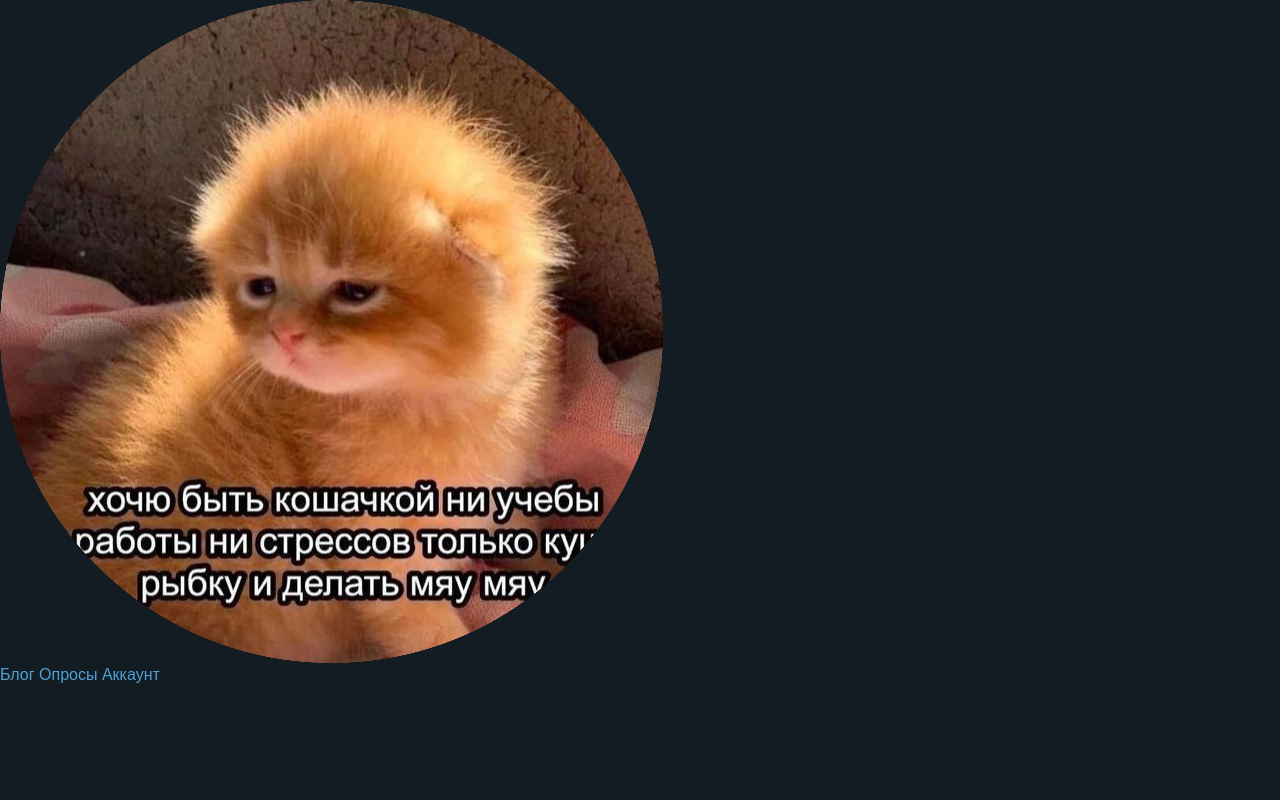
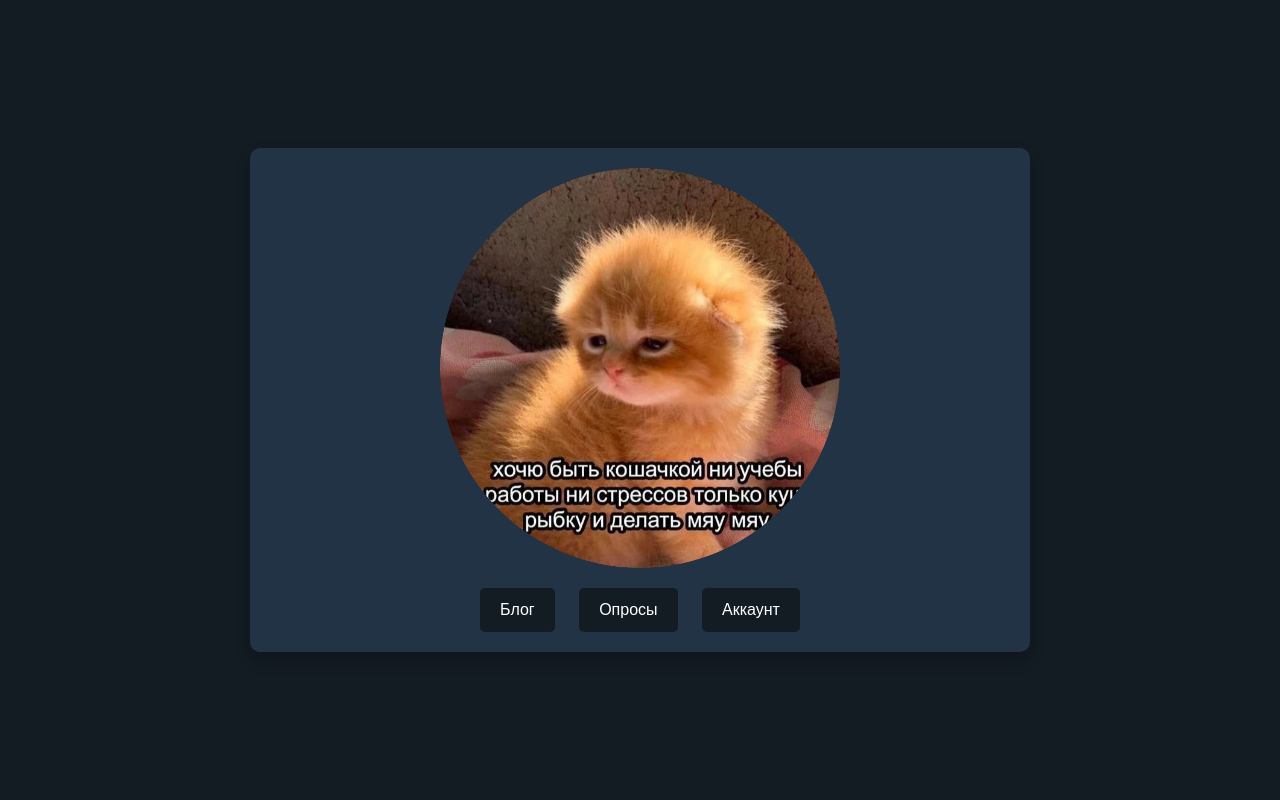
Before and after one commit to ThePigeonKing/backend2023, a Django app: page / in a window 1280 px wide. Run offline with Django 4.2, Linux system fonts and the light colour scheme; some libraries are stand-ins or nearby versions.

Commit message:
landing needs only polishing

```diff
--- a/lab4-inf_django/djangoinfire/static/styles/landing_style.css
+++ b/lab4-inf_django/djangoinfire/static/styles/landing_style.css
@@ -1,14 +1,60 @@
-/* Стили для основного контента */
-.main-content {
-  text-align: center; /* Выравнивание содержимого по центру */
-  padding: 50px 0; /* Отступ сверху и снизу */
+/* Основные стили страницы */
+body, html {
+  height: 100%;
+  margin: 0;
+  display: flex;
+  justify-content: center;
+  align-items: center;
+  flex-direction: column; /* Элементы выстраиваются в столбец */
+  background-color: #131b23; /* Темный фон, как в блоге */
+  color: #a9b7c6; /* Цвет текста, как в блоге */
+  font-family: 'Arial', sans-serif; /* Шрифт по умолчанию */
 }
 
-.main-content img {
-  max-width: 100%;
-  height: auto; /* Подгонка изображения по размеру экрана */
-  margin-bottom: 30px; /* Отступ снизу от картинки до кнопок */
+/* Стили для кнопок */
+.button {
+  padding: 10px 20px;
+  color: #fff; /* Белый текст */
+  background-color: #007bff; /* Синий фон */
+  border: none;
+  border-radius: 5px;
+  text-decoration: none; /* Убрать подчёркивание текста */
+  transition: background-color 0.3s ease; /* Плавное изменение фона при наведении */
 }
+
+.button:hover {
+  background-color: #0056b3; /* Темно-синий фон при наведении */
+}
+
+.inner-block {
+  background-color: #213345; /* Чуть более яркий цвет фона */
+  padding: 20px;
+  border-radius: 10px; /* Скругление углов блока */
+  margin: 20px; /* Отступ вокруг блока */
+  width: 80%; /* Пример ширины в процентах от ширины экрана */
+  max-width: 800px; /* Максимальная ширина блока, например, 800px */
+  text-align: center;
+  box-shadow: 0 8px 16px 0 rgba(0,0,0,0.2); /* Добавляем тень для лучшего визуального разделения */
+}
+
+/* Стиль для основного контейнера, который занимает весь экран */
+.container {
+  display: flex;
+  justify-content: center;
+  align-items: center;
+  height: 100vh;
+  width: 1000px;
+  margin: 0;
+  background-color: #131b23; /* Темный фон, как в блоге */
+}
+
+.inner-block img {
+  max-width: 100%; /* Установите максимальную ширину, если необходимо */
+  height: auto;
+  border-radius: 50%; /* Круглое изображение */
+  margin-bottom: 20px; /* Отступ снизу от картинки до кнопок */
+}
+
 
 /* Стили для кнопок */
 .button {
@@ -16,7 +62,7 @@
   margin: 0 10px; /* Отступы между кнопками */
   padding: 10px 20px; /* Паддинг внутри кнопок */
   color: #fff; /* Белый текст */
-  background-color: #007bff; /* Синий фон */
+  background-color: #131b23; /* Синий фон */
   border: none;
   border-radius: 5px; /* Скругление углов */
   text-decoration: none; /* Убрать подчёркивание текста */
--- a/lab4-inf_django/djangoinfire/templates/landing.html
+++ b/lab4-inf_django/djangoinfire/templates/landing.html
@@ -1,22 +1,33 @@
-{% load static %}
-{% load django_bootstrap5 %}
+{% load static %} {% load django_bootstrap5 %}
 <!DOCTYPE html>
 <html lang="ru">
   <head>
-  <meta charset="UTF-8">
-  <meta name="viewport" content="width=device-width, initial-scale=1.0">
+    <meta charset="UTF-8" />
+    <meta name="viewport" content="width=device-width, initial-scale=1.0" />
     <title>Главная страница</title>
-  <link rel="stylesheet" href="https://cdn.jsdelivr.net/npm/bootstrap@5.3.2/dist/css/bootstrap.min.css">
-  <link rel="stylesheet" href="{% static 'styles/style.css' %}">
+    <link
+      rel="stylesheet"
+      href="https://cdn.jsdelivr.net/npm/bootstrap@5.3.2/dist/css/bootstrap.min.css"
+    />
+    <link rel="stylesheet" href="{% static 'styles/landing_style.css' %}" />
   </head>
   <body>
+    <div class="container">
+      <div class="inner-block">
         <div class="main-content">
-    <img class="langing-image" src="{% static 'images/langing_logo.png' %}" alt="Основное изображение">
-    <br>
+          <img
+            class="langing-image"
+            src="{% static 'images/langing_logo.png' %}"
+            alt="literally me"
+            style="width: 400px"
+          />
+          <br />
           <a href="/blog" class="button">Блог</a>
           <a href="/polls" class="button">Опросы</a>
           <a href="/account" class="button">Аккаунт</a>
         </div>
+      </div>
+    </div>
     <script src="https://cdn.jsdelivr.net/npm/bootstrap@5.3.2/dist/js/bootstrap.bundle.min.js"></script>
   </body>
 </html>
```
Lines whose indentation alone changed are shown as unchanged.
